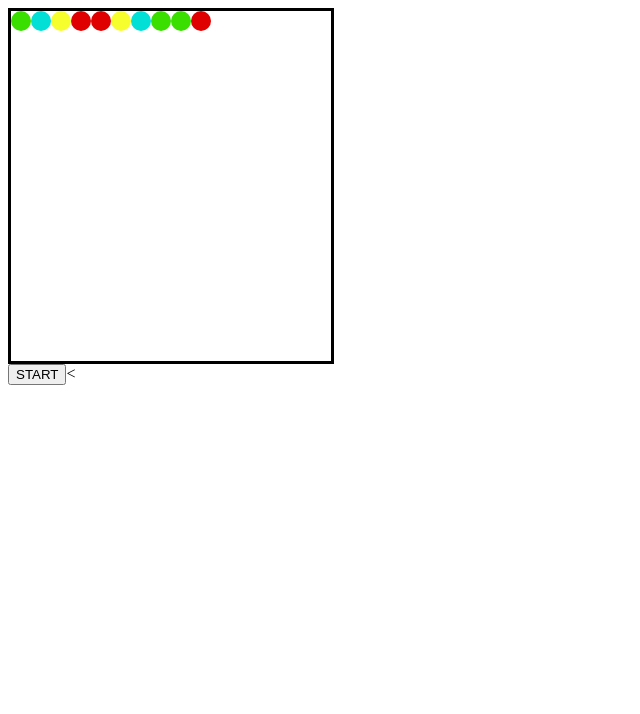
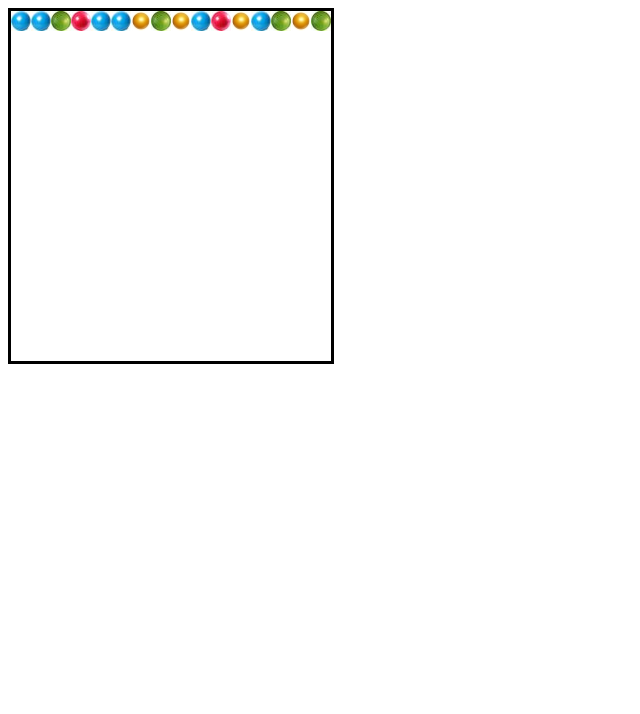
Before and after one commit to webcontentortech/BallGame, a plain HTML site: page index.html in a window 1280 px wide. Shown: the whole page, without its empty margins (0-640 px from the left). Drawn offline with nearby package versions, Linux system fonts and the light colour scheme.

Commit message:
images added + made some changes in html + js file

```diff
--- a/bubble.css
+++ b/bubble.css
@@ -6,11 +6,10 @@
 	position: relative;
 }
 #main1{
-	height: 100px;
+	height: 20px;
 	width: 320px;
-	border: solid;
-	border-color: black;
 }
+
 
 span{
 	width:20px;
@@ -18,117 +17,3 @@ span{
 	display: block;
 	float:right;
 }
-#ball1{
-    background:#DF0101;
-    border-radius:20px;
-    height:20px;
-    top:0px;
-    width:20px;
-}
-#ball2{
-    background:#F7FE2E;
-    border-radius:20px;
-    height:20px;
-    top:0px;
-    width:20px;
-}
-#ball3{
-    background:#01DFD7;
-    border-radius:20px;
-    height:20px;
-    top:0px;
-    width:20px;
-}
-#ball4{
-    background:#3ADF00;
-    border-radius:30px;
-    height:20px;
-    top:0px;
-    width:20px;
-}
-#ball5{
-    background:#F7FE2E;
-    border-radius:30px;
-    height:20px;
-    top:0px;
-    width:20px;
-}
-#ball6{
-    background:#01DFD7;
-    border-radius:30px;
-    height:20px;
-
-    top:0px;
-    width:20px;
-}
-#ball7{
-    background:#DF0101;
-    border-radius:30px;
-    height:20px;
-
-    top:0px;
-    width:20px;
-}
-#ball8{
-    background:#3ADF00;
-    border-radius:30px;
-    height:20px;
-    top:0px;
-    width:20px;
-}
-#ball9{
-    background:#3ADF00;
-    border-radius:30px;
-    height:20px;
-    top:0px;
-    width:20px;
-}
-#ball10{
-    background:#01DFD7;
-    border-radius:30px;
-    height:20px;
-    top:0px;
-    width:20px;
-}
-#ball11{
-    background:#F7FE2E;
-    border-radius:30px;
-    height:20px;
-    top:0px;
-    width:20px;
-}
-#ball12{
-    background:#DF0101;
-    border-radius:30px;
-    height:20px;
-    top:0px;
-    width:20px;
-}
-#ball13{
-    background:#DF0101;
-    border-radius:30px;
-    height:20px;
-    top:0px;
-    width:20px;
-}
-#ball14{
-    background:#F7FE2E;
-    border-radius:30px;
-    height:20px;
-    top:0px;
-    width:20px;
-}
-#ball15{
-    background:#01DFD7;
-    border-radius:30px;
-    height:20px;
-    top:0px;
-    width:20px;
-}
-#ball16{
-    background:#3ADF00;
-    border-radius:30px;
-    height:20px;
-    top:0px;
-    width:20px;
-}
--- a/bubble.js
+++ b/bubble.js
@@ -1,16 +1,20 @@
 $(document).ready(function() {
-	$("#start").click(function(){
-		run();
-	});
+    var number=["images/blue.png","images/green.png","images/red.png","images/yellow.png"];
+    run();
+    //$('#main1').hide(0).delay(2000).show(0);
+    //$('#main2').hide(0).delay(3000).show(0);
+
+//  $('#main3').hide(0).delay(4000).show(0);
+//  $('#main4').hide(0).delay(6000).show(0);
+//  $('#main5').hide(0).delay(8000).show(0);
+//  $('#main6').hide(0).delay(10000).show(0);
+//  $('#main7').hide(0).delay(12000).show(0);
+//  $('#main8').hide(0).delay(14000).show(0);
+//  $('#main9').hide(0).delay(16000).show(0);
+    function run(){
+        for (var i = 1; i <=16; i++) {
+            var colorValue=Math.floor(Math.random()*number.length);
+            document.getElementById('image'+i).src = number[colorValue];
+        }
+    }
 });
-function run(){
-	$("span").animate({marginTop: "330px"}, 80000);
-}
-var ids = ["1", "2", "3", "4", "5", "6", "7", "8", "9", "10"];
-var span = document.getElementsByClassName("element");
-	while (span.length > 0) {
-    	var i = Math.floor(Math.random() * ids.length);
-    	span[0].id = 'item-' + ids[i];
-    	ids.splice(i, 1);
-    	span = [].slice.call(span, 1);
-}
--- a/index.html
+++ b/index.html
@@ -1,30 +1,50 @@
 <!DOCTYPE html>
 <html>
 <head>
-	<title>Bubble Shots</title>
-<script src="https://ajax.googleapis.com/ajax/libs/jquery/1.12.4/jquery.min.js"></script>
+    <title>Bubble Shots</title>
+<script src="http://ajax.aspnetcdn.com/ajax/jQuery/jquery-1.12.4.min.js"></script>
 <link rel="stylesheet" type="text/css" href="bubble.css">
 <script src="bubble.js" type="text/javascript" ></script>
 </head>
 <body>
 <div id="main">
-	<span class="element" id="ball"></span>
-	<span class="element" id="ball"></span>
-	<span class="element" id="ball"></span>
-	<span class="element" id="ball"></span>
-	<span class="element" id="ball"></span>
-	<span class="element" id="ball"></span>
-	<span id="ball7"></span>
-	<span id="ball8"></span>
-	<span id="ball9"></span>
-	<span id="ball10"></span>
-	<span id="ball11"></span>
-	<span id="ball12"></span>
-	<span id="ball13"></span>
-	<span id="ball14"></span>
-	<span id="ball15"></span>
-	<span id="ball16"></span>
+    <div id="main1">
+        <span><img id="image1"></span>
+        <span><img id="image2"></span>
+        <span><img id="image3"></span>
+        <span><img id="image4"></span>
+        <span><img id="image5"></span>
+        <span><img id="image6"></span>
+        <span><img id="image7"></span>
+        <span><img id="image8"></span>
+        <span><img id="image9"></span>
+        <span><img id="image10"></span>
+        <span><img id="image11"></span>
+        <span><img id="image12"></span>
+        <span><img id="image13"></span>
+        <span><img id="image14"></span>
+        <span><img id="image15"></span>
+        <span><img id="image16"></span>
+    </div>
+    <div id="main2">
+        <span><img id="image17"></span>
+        <span><img id="image18"></span>
+        <span><img id="image19"> </span>
+        <span><img id="image20"></span>
+        <span><img id="image21"></span>
+        <span><img id="image22"></span>
+        <span><img id="image23"></span>
+        <span><img id="image24"></span>
+        <span><img id="image25"></span>
+        <span><img id="image26"></span>
+        <span><img id="image27"></span>
+        <span><img id="image28"></span>
+        <span><img id="image29"></span>
+        <span><img id="image30"></span>
+        <span><img id="image31"></span>
+        <span><img id="image32"></span>
+    </div>
+
 </div>
-<button id="start" type="button">START</button><
 </body>
 </html>
```
Also changed, not shown: images/blue.png (added), images/green.png (added), images/red.png (added), images/yellow.png (added).
